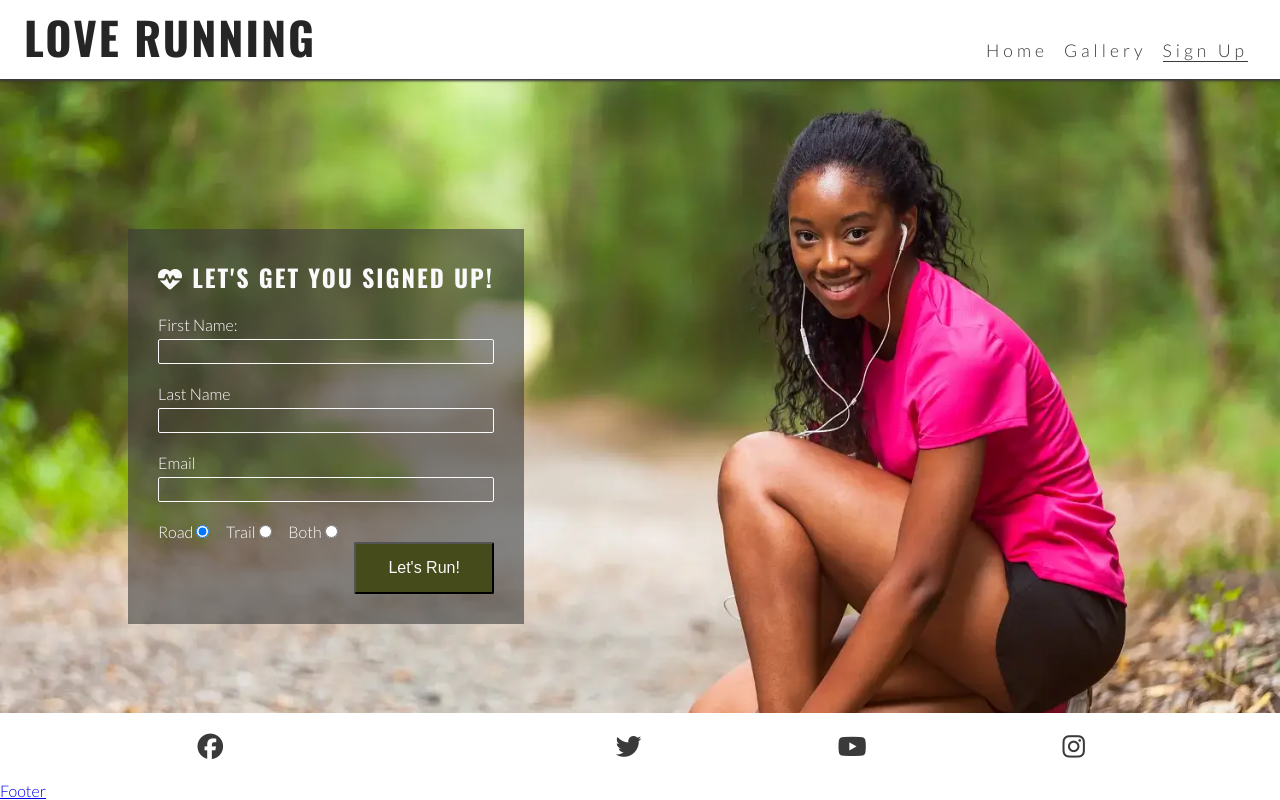
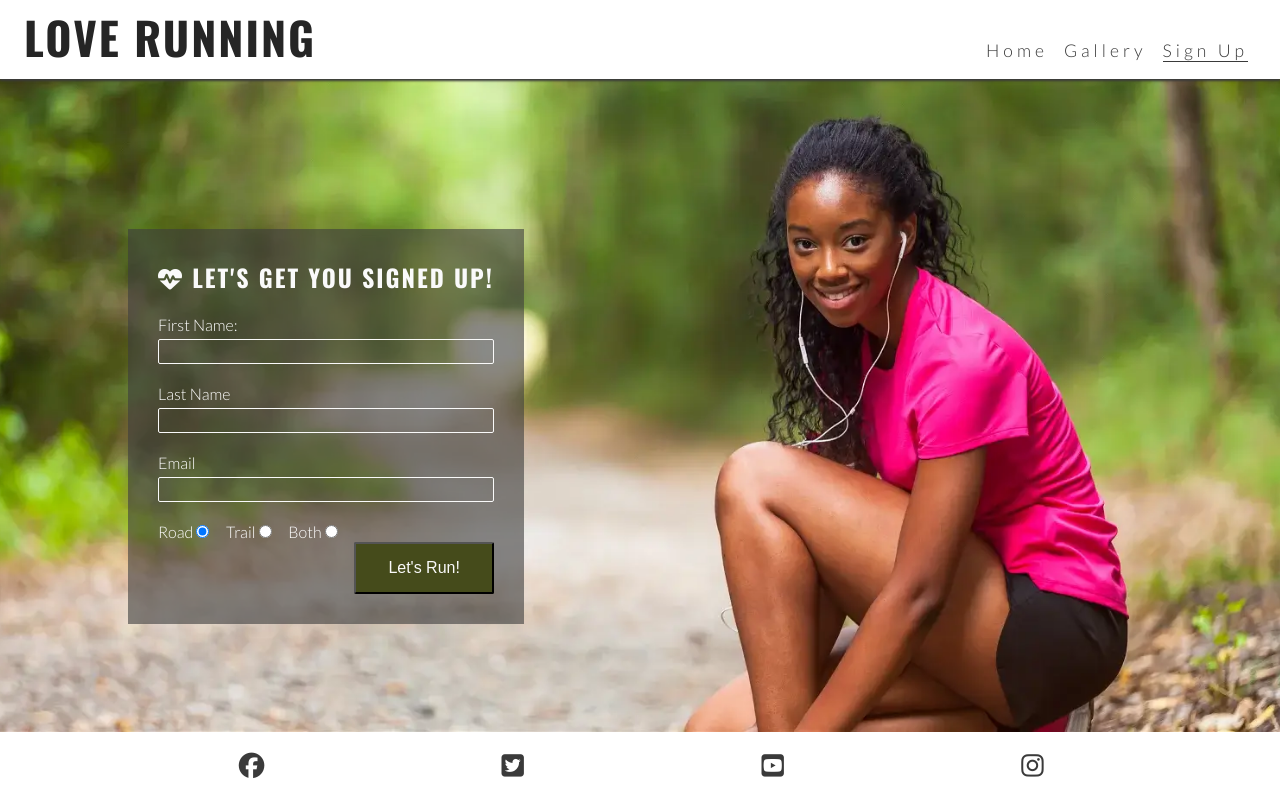
Before and after one commit to emelie-nilsson/love-running, a plain HTML site: page signup.html in a window 1280 px wide. Drawn offline with nearby package versions, Linux system fonts and the light colour scheme.

Commit message:
changes after validator

```diff
--- a/signup.html
+++ b/signup.html
@@ -81,22 +81,23 @@
                 aria-label="Visit our Facebook page (opens in a new tab)">
                 <i class="fa-brands fa-facebook"></i></a>
         </li>
-        <li></li>
-            <a href="https://twitter.com/?lang=en" target="_blank" rel="noopener"
+        <li>
+            <a href="https://www.twitter.com/" target="_blank" rel="noopener"
                 aria-label="Visit our Twitter page (opens in a new tab)">
-                <i class="fa-brands fa-twitter"></i>
+                <i class="fa-brands fa-twitter-square"></i></a>
         </li>
-        <li></li>
+        <li>
             <a href="https://www.youtube.com/" target="_blank" rel="noopener"
-                aria-label="Visit our Youtube page (opens in a new tab)">
-                <i class="fa-brands fa-youtube"></i>
+                aria-label="Visit our YouTube page (opens in a new tab)">
+                <i class="fa-brands fa-youtube-square"></i></a>
         </li>
-        <li></li>
-        <a href="https://www.instagram.com/" target="_blank" rel="noopener"
-            aria-label="Visit our Instagram page (opens in a new tab)">
-            <i class="fa-brands fa-instagram"></i>
-    </li>
-    </ul>Footer</footer>
+        <li>
+            <a href="https://www.instagram.com/" target="_blank" rel="noopener"
+                aria-label="Visit our Instagram page (opens in a new tab)">
+                <i class="fa-brands fa-instagram"></i></a>
+        </li>
+    </ul>
+</footer>
 <!--Font Awesome Kit-->
 <script src="https://kit.fontawesome.com/bb6d5f713e.js" crossorigin="anonymous"></script>
 </body>
```
